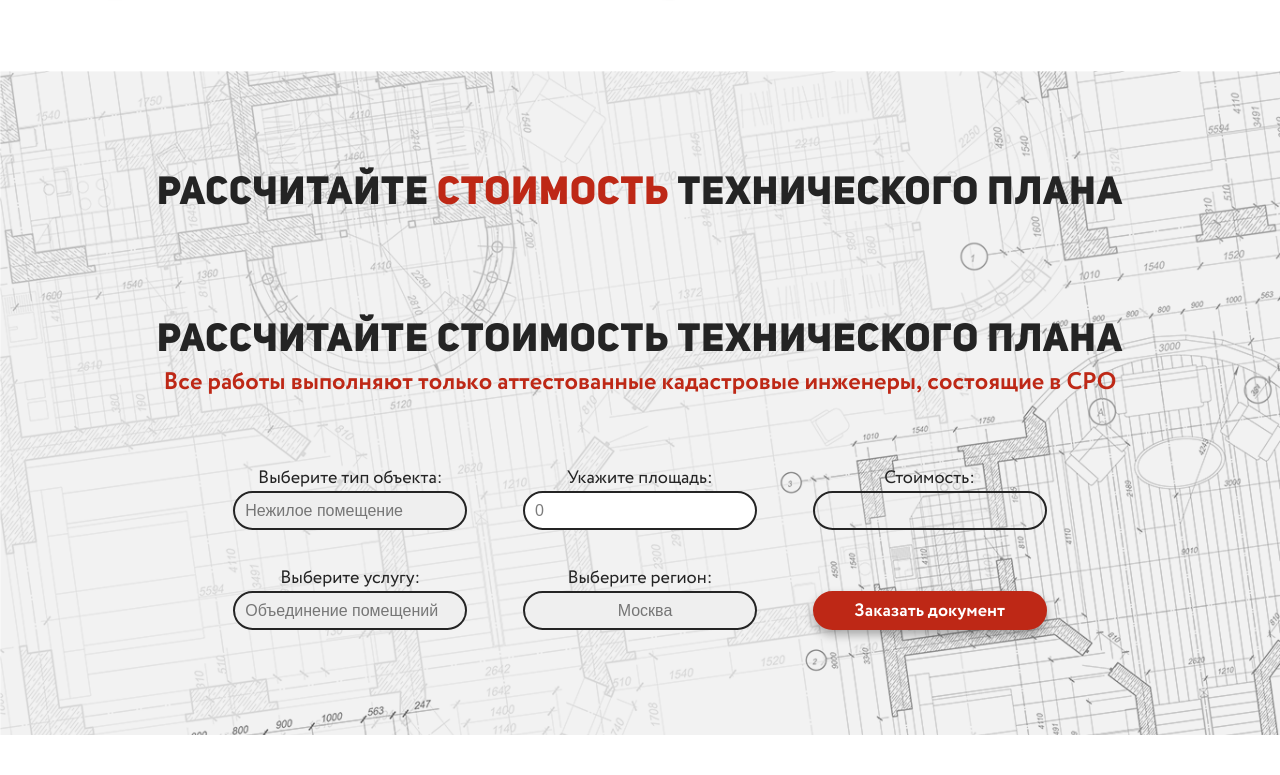
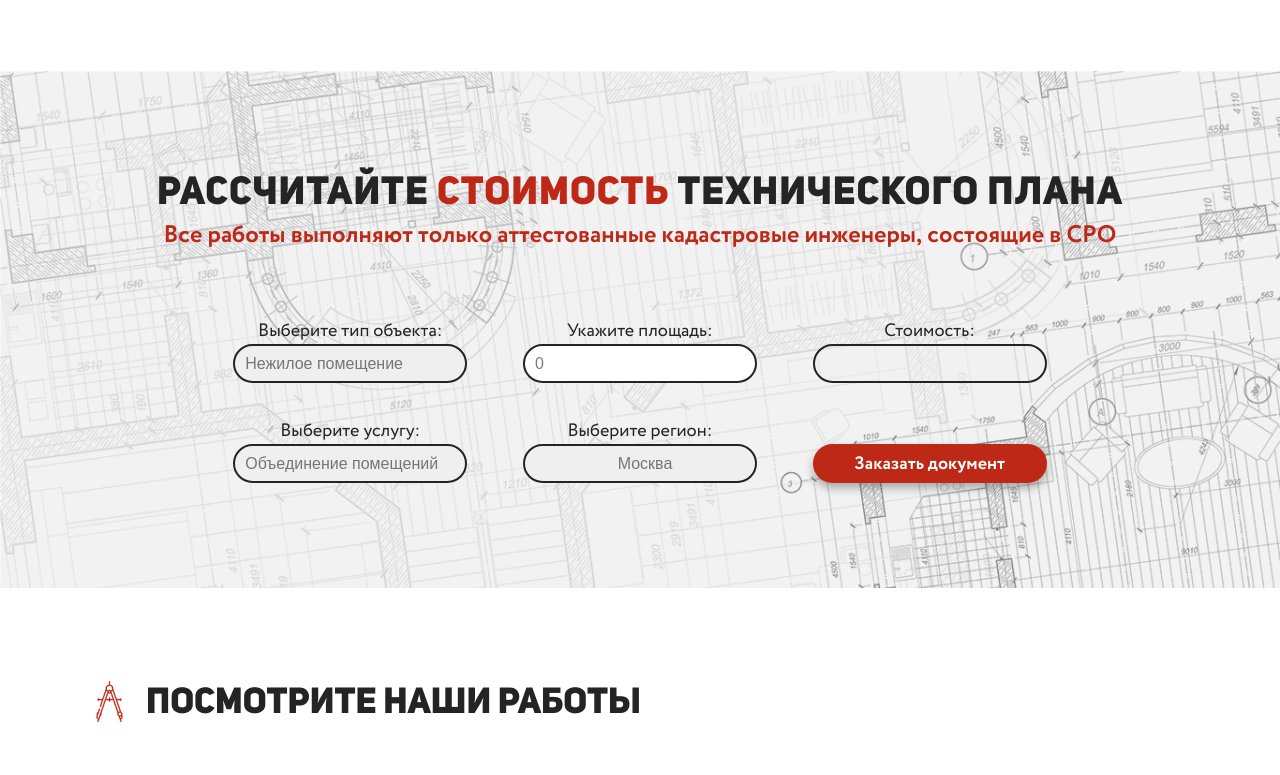
Before and after one commit to Julie0412/Julie0412.github.io, a PHP site: page / in a window 1280 px wide. Shown: the part 1414-2189 px from the top of the page. Run offline with PHP 8.4, Linux system fonts and the light colour scheme.

Commit message:
Update style.css

```diff
--- a/zemkad-100/style.css
+++ b/zemkad-100/style.css
@@ -307,6 +307,9 @@ h1 {
     font-size: 26px;
     padding-top: 100px;
     letter-spacing: 1px;
+}
+.calc-title.mobile {
+    display: none;
 }
 .calculator p {
     margin: 0 auto;
```
